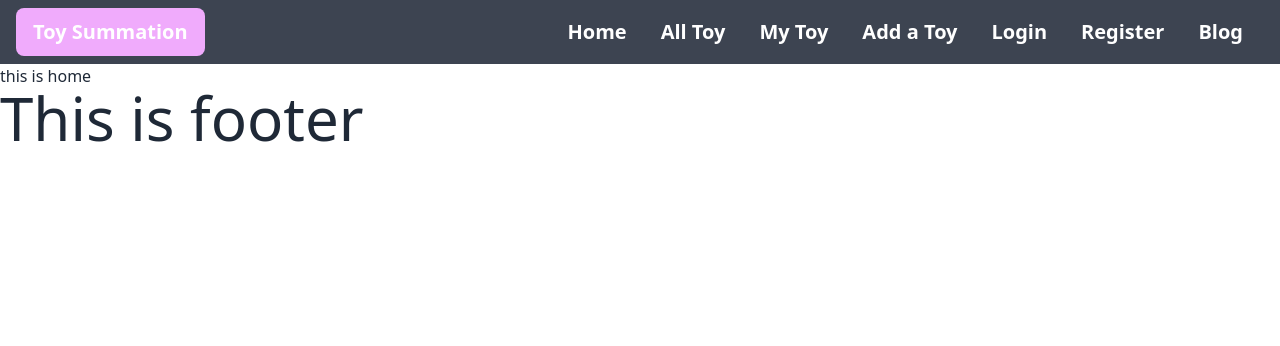
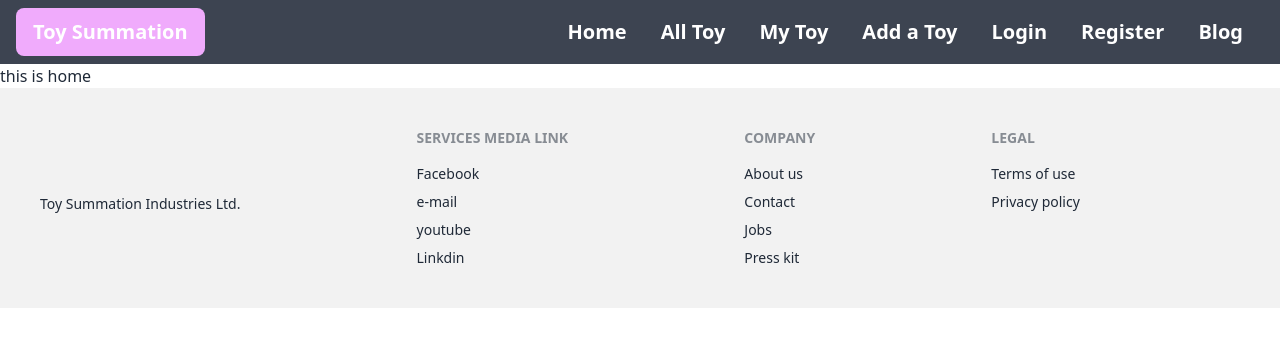
Before and after one commit to MAHBUBNISHAN/toy_hunter_project, a React (Vite) app: page / in a window 1280 px wide. Shown: the top 346 px of the page. Built offline with nearby package versions, Linux system fonts and the light colour scheme.

Commit message:
commite with footer

```diff
--- a/src/Pages/Footer/Footer.jsx
+++ b/src/Pages/Footer/Footer.jsx
@@ -2,10 +2,34 @@ import React from 'react';
 
 const Footer = () => {
     return (
+        <footer className="footer p-10  bg-base-200 text-base-content">
         <div>
-            <h2 className='text-6xl'> This is footer</h2>
+          <svg width="50" height="50" viewBox="0 0 24 24" xmlns="http://www.w3.org/2000/svg" fillRule="evenodd" clipRule="evenodd" className="fill-current"></svg>
+          <img src="" alt="" />
+          <p>Toy Summation Industries Ltd.</p>
         </div>
+        <div>
+          <span className="footer-title">Services Media Link</span>
+          <a className="link link-hover">Facebook</a>
+          <a className="link link-hover">e-mail</a>
+          <a className="link link-hover">youtube</a>
+          <a className="link link-hover">Linkdin</a>
+        </div>
+        <div>
+          <span className="footer-title">Company</span>
+          <a className="link link-hover">About us</a>
+          <a className="link link-hover">Contact</a>
+          <a className="link link-hover">Jobs</a>
+          <a className="link link-hover">Press kit</a>
+        </div>
+        <div>
+          <span className="footer-title">Legal</span>
+          <a className="link link-hover">Terms of use</a>
+          <a className="link link-hover">Privacy policy</a>
+        </div>
+
+      </footer>
     );
 };
 
-export default Footer;<h2> This is footer</h2>
+export default Footer;
```
